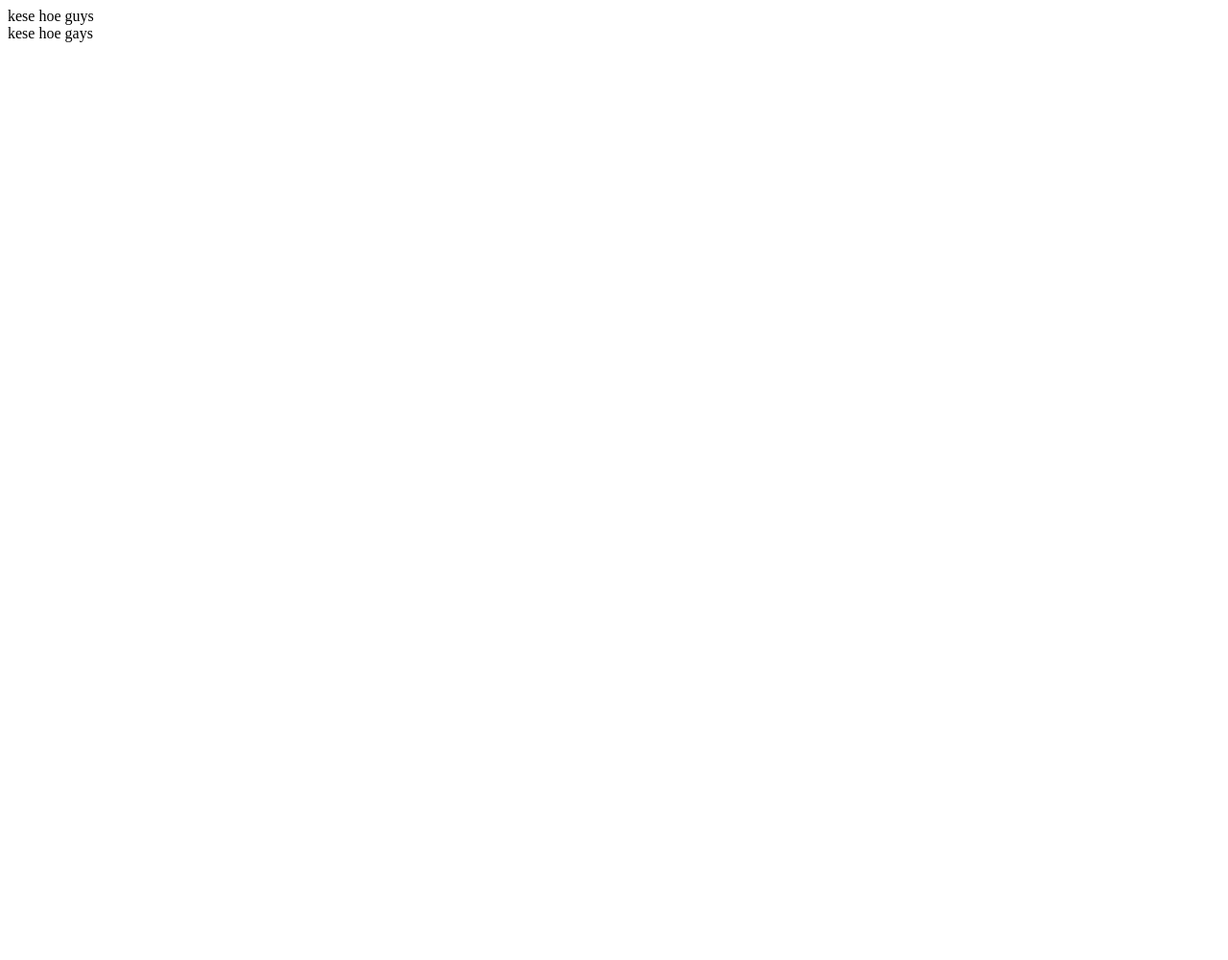
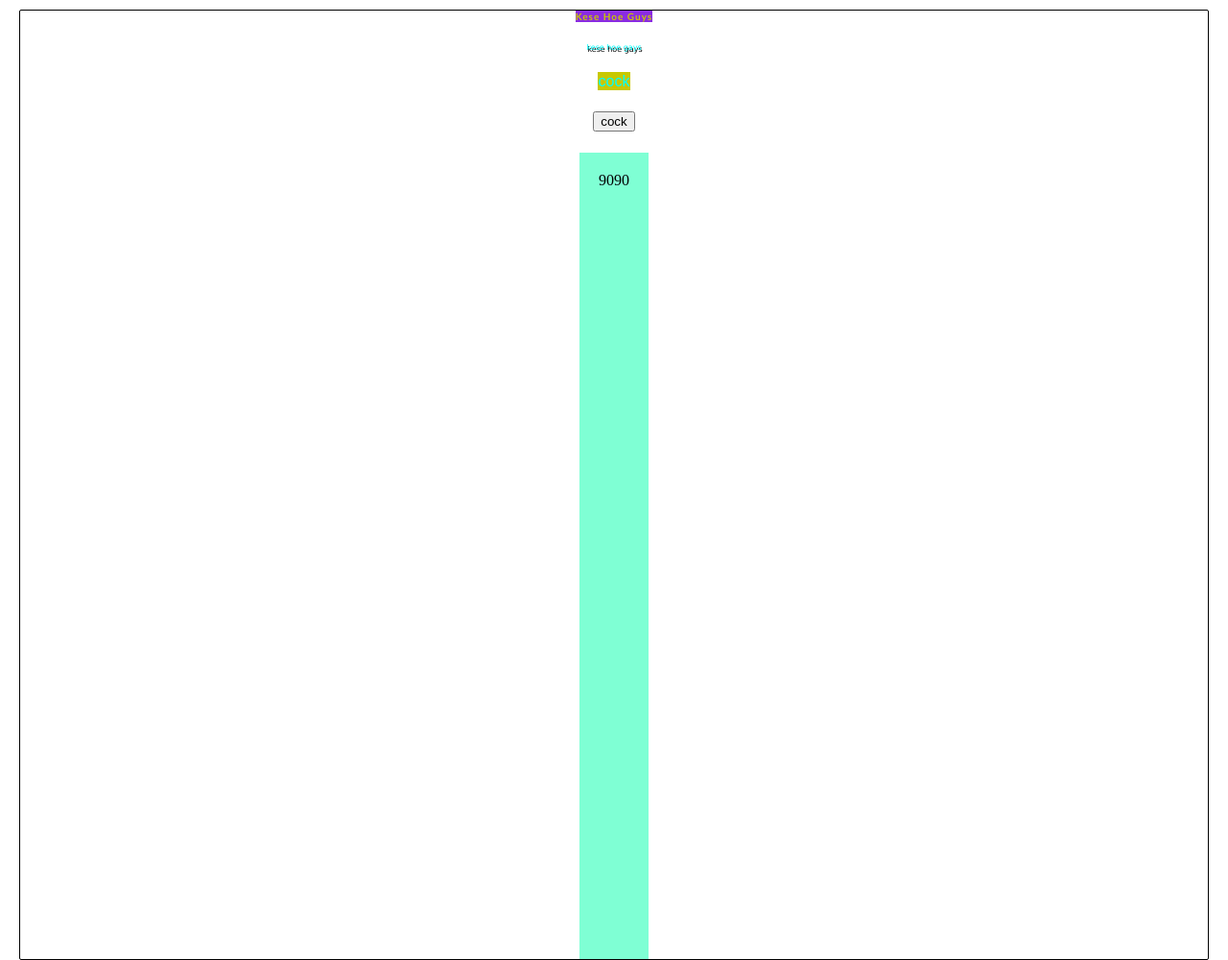
Before and after one commit to HSGHamza/gdsc-say-parhai-karaha, a plain HTML site: page index.html in a window 1280 px wide. Shown: the whole page at 96% size. Before the commit the page ends 800 px from the top, so only its background shows below. Drawn offline with Linux system fonts and the light colour scheme.

Commit message:
git commit # Please enter the commit message for your changes. Lines starting

```diff
--- a/index.html
+++ b/index.html
@@ -4,9 +4,14 @@
     <meta charset="UTF-8">
     <meta http-equiv="X-UA-Compatible" content="IE=edge">
     <meta name="viewport" content="width=device-width, initial-scale=1.0">
+    <link rel="stylesheet" href="style.css">
     <title>HSG</title>
-    <div>kese hoe guys</div>
-    <span>kese hoe gays</span>
+    <div class="Greet">kese hoe guys</div>
+    <span id="greetgay">kese hoe gays</span>
+    <div><a class="cock" href="Cock a Cola" >cock</a></div></div>
+    <button class="butt">cock</button>
+    <div class="balls">9090</div>
+
 </head>
 <body>
 
--- /dev/null
+++ b/style.css
@@ -0,0 +1,54 @@
+.Greet{
+    color: rgb(200, 200, 000);
+    background-color: blueviolet;
+    font-family: 'Gill Sans', 'Gill Sans MT', Calibri, 'Trebuchet MS', sans-serif;
+    font-size: 10px;
+    font-weight: bolder;
+    text-transform: capitalize;
+    letter-spacing: 1px;
+}
+#greetgay{
+    color: aqua;
+    /*background-color: black;*/
+    font-family: 'Lucida Sans', 'Lucida Sans Regular', 'Lucida Grande', 'Lucida Sans Unicode', Geneva, Verdana, sans-serif;
+    font-size: 8px;
+    text-shadow: 1px 2px black;
+    text-align: center;
+}
+.cock{
+    color: aqua;
+    text-decoration: none;
+    font-family: sans-serif;
+    text-align: center;
+    padding: 1px;
+    background-color:rgb(200, 200, 000);
+}
+.cock:hover{
+    color: black;
+}
+.butt:active{
+    color: violet;
+}
+.butt:focus{
+    background-color: blue;
+    transition: 0.2s;
+}
+.balls{
+    background-color: aquamarine;
+    color: #000;
+    max-height:100vh ;
+    min-height:100vh ;
+    max-width: 100vw;
+    overflow-y: scroll;
+    padding: 20px;
+}
+body{
+    margin: 10px 20px;
+    padding: 0;
+    border: 1px solid black;
+    border-radius: 2px;
+    display: flex;
+    flex-direction: column;
+    gap: 22px;
+    align-items: center;
+}
```
